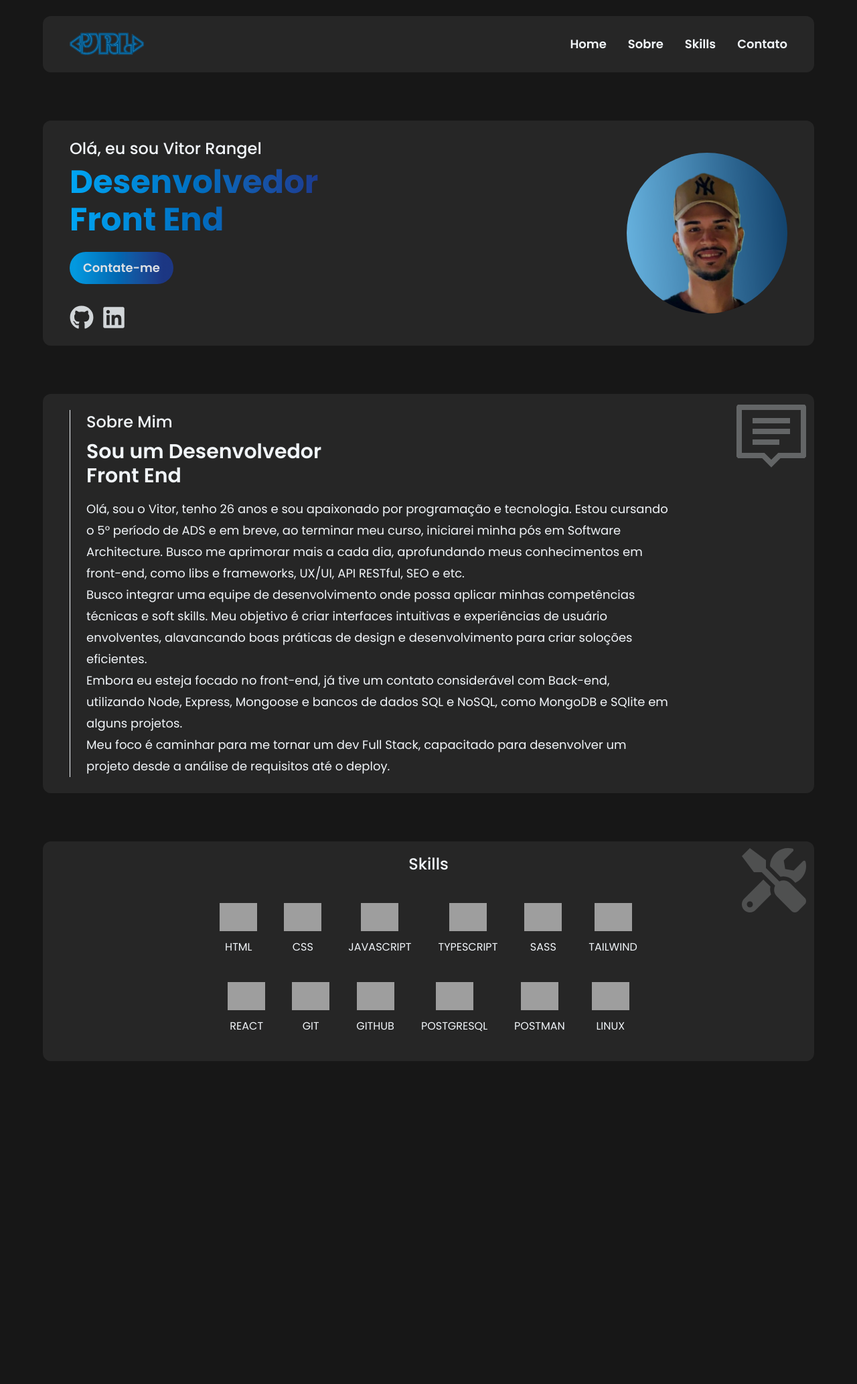
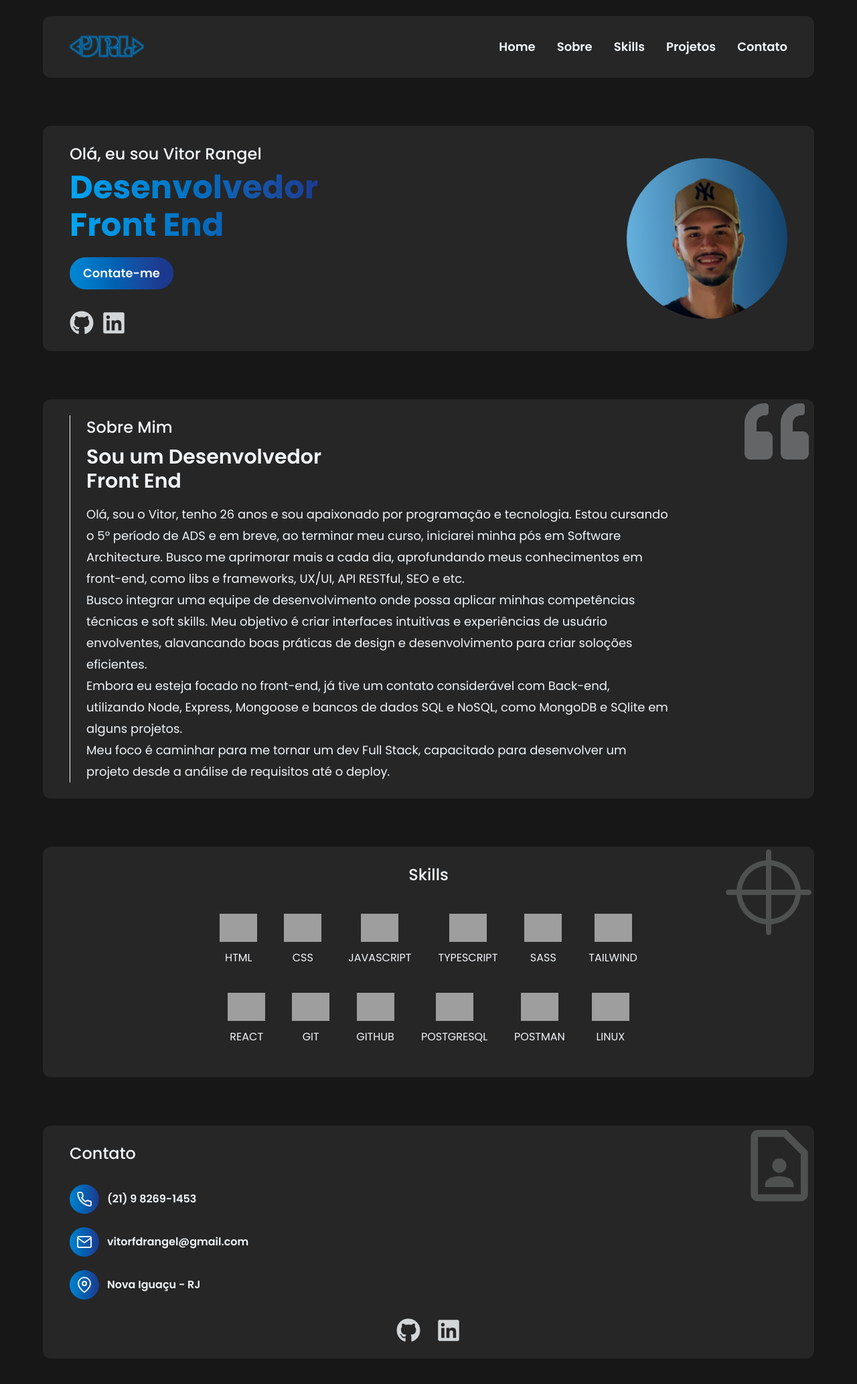
Before and after one commit to vitorfdrangel/My_Portfolio, a React (Vite) app: page / in a window 1280 px wide. Shown: the top 2066 px of the page at 67% size. Before the commit the page ends 1632 px from the top, so only its background shows below. Built offline with nearby package versions, Linux system fonts and the light colour scheme; grey boxes are pictures that could not be loaded.

Commit message:
Contact finalizado

```diff
--- a/src/App.jsx
+++ b/src/App.jsx
@@ -1,14 +1,16 @@
 import Navbar from "./components/navbar";
 import About from "./components/About";
 import Skills from "./components/Skills";
+import Contact from "./components/Contact";
 import UpBtn from "./components/UpBtn";
 
 function App() {
   return (
-    <div className="px-6 pt-6 pb-12 flex flex-col gap-18 relative">
+    <div className="px-6 pt-6 pb-20 flex flex-col gap-18 relative">
       <Navbar />
       <About />
       <Skills />
+      <Contact />
       <UpBtn />
     </div>
   );
--- a/src/components/About.jsx
+++ b/src/components/About.jsx
@@ -1,6 +1,5 @@
 import { FaGithub } from "react-icons/fa";
-import { FaLinkedin } from "react-icons/fa";
-import { LiaCommentSolid } from "react-icons/lia";
+import { FaLinkedin, FaQuoteLeft } from "react-icons/fa";
 
 const About = () => {
   return (
@@ -14,7 +13,7 @@ const About = () => {
               Desenvolvedor Front End
             </h1>
 
-            <button className="bg-gradient-to-r from-sky-500 from-5% to-blue-900 to-90% opacity-90 hover:opacity-100 duration-300 cursor-pointer mt-5 py-2.5 px-5 text-lg font-semibold rounded-full">
+            <button className="bg-gradient-to-r from-sky-600 from-5% to-blue-900 to-90% hover:opacity-80 duration-300 cursor-pointer mt-5 py-2.5 px-5 text-lg font-semibold rounded-full">
               Contate-me
             </button>
           </div>
@@ -39,7 +38,7 @@ const About = () => {
       </div>
 
       <div className="bg-neutral-800 w-full max-w-6xl h-auto mx-auto p-6 sm:px-10 rounded-xl flex items-center relative">
-        <LiaCommentSolid className="text-7xl absolute -top-2 right-0 opacity-30 rounded-full md:text-9xl" />
+        <FaQuoteLeft className="text-6xl absolute top-0 right-1 md:right-2 opacity-30 md:text-8xl" />
 
         <div className="border-l-1 max-w-4xl">
           <div className="ml-6">
--- /dev/null
+++ b/src/components/Contact.jsx
@@ -0,0 +1,51 @@
+import { FiPhone, FiMail, FiMapPin } from "react-icons/fi";
+import { MdOutlineContactPage } from "react-icons/md";
+import { FaGithub, FaLinkedin } from "react-icons/fa";
+
+const Contact = () => {
+  return (
+    <div className="bg-neutral-800 w-full max-w-6xl h-auto mx-auto p-6 sm:px-10 rounded-xl flex flex-col gap-7  relative">
+      <MdOutlineContactPage className="absolute top-0 md:-top-1 -right-1 md:-right-3 text-7xl md:text-9xl opacity-20" />
+
+      <h2>Contato</h2>
+
+      <div className="flex flex-col gap-5 font-semibold">
+        <div className="flex items-center gap-3">
+          <button className="bg-gradient-to-r from-sky-600 to-blue-900 p-2.5 rounded-full">
+            <FiPhone className="text-2xl" />
+          </button>
+
+          <p>(21) 9 8269-1453</p>
+        </div>
+
+        <div className="flex items-center gap-3">
+          <button className="bg-gradient-to-r from-sky-600 to-blue-900 p-2.5 rounded-full">
+            <FiMail className="text-2xl" />
+          </button>
+
+          <p>vitorfdrangel@gmail.com</p>
+        </div>
+
+        <div className="flex items-center gap-3">
+          <button className="bg-gradient-to-r from-sky-600 to-blue-900 p-2.5 rounded-full">
+            <FiMapPin className="text-2xl" />
+          </button>
+
+          <p>Nova Iguaçu - RJ</p>
+        </div>
+      </div>
+
+      <div className="flex gap-4 md:gap-6 items-center justify-center">
+        <a href="#">
+          <FaGithub className="text-4xl opacity-85 hover:opacity-100 hover:scale-110 duration-200" />
+        </a>
+
+        <a href="#">
+          <FaLinkedin className="text-4xl opacity-85 hover:opacity-100 hover:scale-110 duration-200" />
+        </a>
+      </div>
+    </div>
+  );
+};
+
+export default Contact;
--- a/src/components/Navbar.jsx
+++ b/src/components/Navbar.jsx
@@ -8,7 +8,7 @@ const Navbar = () => {
 
   return (
     <>
-      <div className="bg-neutral-800 w-full max-w-6xl h-auto mx-auto p-5 sm:px-10 rounded-xl">
+      <div className="bg-neutral-800 w-full max-w-6xl h-auto mx-auto p-6 sm:px-10 rounded-xl">
         <div className="w-full flex items-center justify-between">
           <div>
             <img
@@ -26,18 +26,28 @@ const Navbar = () => {
                 </p>
                 <div className="opacity-0 w-0 border-b border-cyan-500 duration-200 ease-linear group-hover:opacity-100 group-hover:w-full"></div>
               </a>
+
               <a href="#" className="cursor-pointer group">
                 <p className="hover:text-cyan-600 duration-200 ease-linear group-hover:-translate-y-1">
                   Sobre
                 </p>
                 <div className="opacity-0 w-0 border-b border-cyan-500 duration-200 ease-linear group-hover:opacity-100 group-hover:w-full"></div>
               </a>
+
               <a href="#" className="cursor-pointer group">
                 <p className="hover:text-cyan-600 duration-200 ease-linear group-hover:-translate-y-1">
                   Skills
                 </p>
                 <div className="opacity-0 w-0 border-b border-cyan-500 duration-200 ease-linear group-hover:opacity-100 group-hover:w-full"></div>
               </a>
+
+              <a href="#" className="cursor-pointer group">
+                <p className="hover:text-cyan-600 duration-200 ease-linear group-hover:-translate-y-1">
+                  Projetos
+                </p>
+                <div className="opacity-0 w-0 border-b border-cyan-500 duration-200 ease-linear group-hover:opacity-100 group-hover:w-full"></div>
+              </a>
+
               <a href="#" className="cursor-pointer group">
                 <p className="hover:text-cyan-600 duration-200 ease-linear group-hover:-translate-y-1">
                   Contato
@@ -63,25 +73,35 @@ const Navbar = () => {
         </div>
 
         {openBar && (
-          <nav className="sm:hidden w-full border-t-1 font-semibold border-neutral-600 mt-5 py-4 flex flex-col gap-2 animate-showBar">
+          <nav className="sm:hidden w-full border-t-1 font-semibold border-neutral-600 mt-5 pt-5 flex flex-col gap-2 animate-showBar">
             <a
               href="#"
               className="w-full pl-8 py-3 hover:text-cyan-600 hover:bg-neutral-700/20 duration-300 rounded-lg"
             >
               Home
             </a>
+
             <a
               href="#"
               className="w-full pl-8 py-3 hover:text-cyan-600 hover:bg-neutral-700/20 duration-300 rounded-lg"
             >
               Sobre
             </a>
+
             <a
               href="#"
               className="w-full pl-8 py-3 hover:text-cyan-600 hover:bg-neutral-700/20 duration-300 rounded-lg"
             >
               Skills
             </a>
+
+            <a
+              href="#"
+              className="w-full pl-8 py-3 hover:text-cyan-600 hover:bg-neutral-700/20 duration-300 rounded-lg"
+            >
+              Projetos
+            </a>
+
             <a
               href="#"
               className="w-full pl-8 py-3 hover:text-cyan-600 hover:bg-neutral-700/20 duration-300 rounded-lg"
--- a/src/components/Skills.jsx
+++ b/src/components/Skills.jsx
@@ -1,11 +1,11 @@
 import { tech } from "../data/tech";
 
-import { FaTools } from "react-icons/fa";
+import { SlTarget } from "react-icons/sl";
 
 const Skills = () => {
   return (
-    <div className="bg-neutral-800 w-full max-w-6xl h-auto mx-auto px-6 py-4 sm:px-10 rounded-xl flex flex-col gap-4 items-center relative">
-      <FaTools className="text-6xl absolute top-2.5 right-2.5 md:text-8xl md:right-3 opacity-20 " />
+    <div className="bg-neutral-800 w-full max-w-6xl h-auto mx-auto p-6 sm:px-10 rounded-xl flex flex-col gap-4 items-center relative">
+      <SlTarget className="text-7xl absolute top-1 right-1 md:text-9xl opacity-20 " />
       <div>
         <h2>Skills</h2>
       </div>
```
